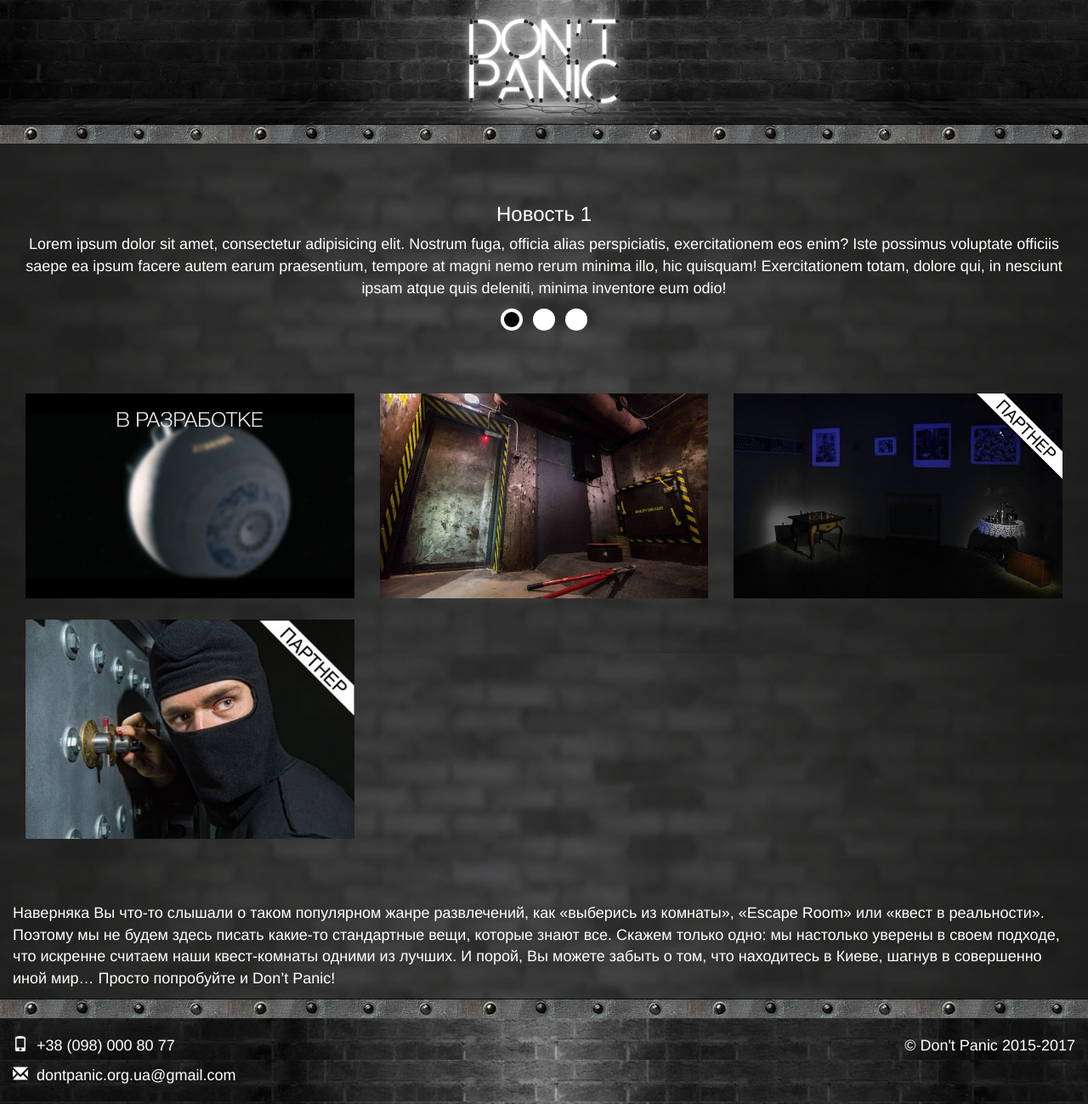
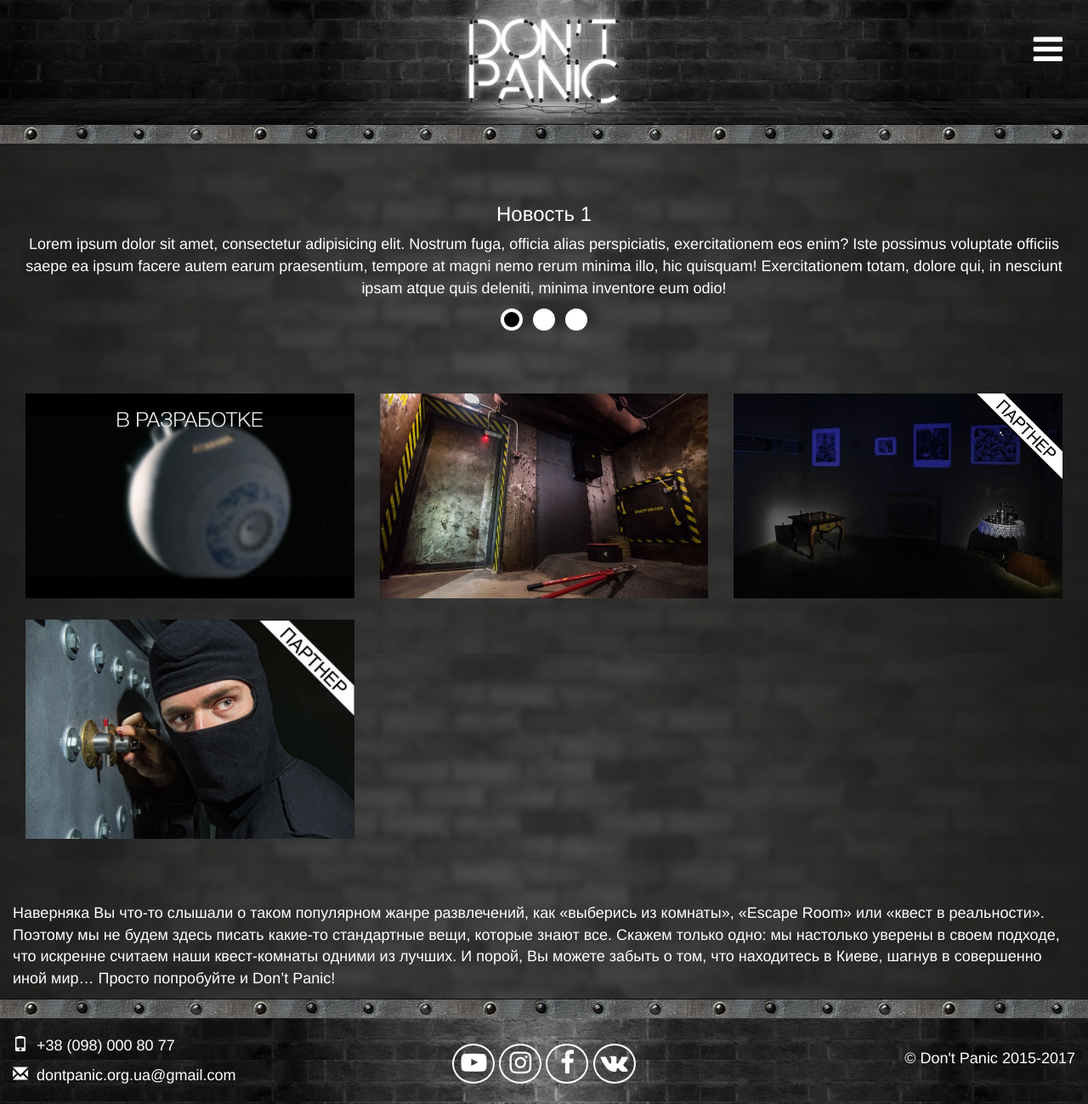
Before and after one commit to Tamtamlg/dontpanic, a website: page source/index.html in a window 1280 px wide. Shown: the whole page at 85% size. Drawn offline with nearby package versions, Linux system fonts and the light colour scheme; files that its build step writes are made by us from their sources.

Commit message:
added social icons, menu batton

```diff
--- a/source/index.html
+++ b/source/index.html
@@ -5,8 +5,10 @@
   <meta http-equiv="X-UA-Compatible" content="IE=edge">
   <meta name="viewport" content="width=device-width, initial-scale=1">
   <title>Don&#039;t Panic | Квест-комнаты в Киеве</title>
+  <link href="https://fonts.googleapis.com/css?family=Roboto:300,400,700&amp;subset=cyrillic" rel="stylesheet">
   <link rel="icon" href="img/favicon.png">
   <link rel="stylesheet" href="css/flexslider.css">
+  <link rel="stylesheet" href="https://maxcdn.bootstrapcdn.com/font-awesome/4.5.0/css/font-awesome.min.css">
   <link rel="stylesheet" href="https://maxcdn.bootstrapcdn.com/bootstrap/3.3.7/css/bootstrap.min.css">
   <link rel="stylesheet" href="css/style.css">
   <script src="https://ajax.googleapis.com/ajax/libs/jquery/3.1.1/jquery.min.js"></script>
@@ -27,11 +29,12 @@
         <img src="img/logo.gif" alt="Don&#039;t Panic">
       </a>
 
+      <a href="#" class="bars"><i class="fa fa-bars" aria-hidden="true"></i></a>
     </div>
   </header>
-<!--  HEADER end -->
 
   <div class="dotted-line"></div>
+<!--  HEADER end -->
 
 <!--  CONTENT -->
   <div class="content container-fluid">
@@ -98,9 +101,9 @@
   </div>
 <!--  CONTENT end -->
 
+<!--  FOOTER -->
   <div class="dotted-line"></div>
 
-<!--  FOOTER -->
   <footer class="container-fluid">
     <div class="row">
       <div class="col-md-4">
@@ -111,10 +114,15 @@
           <a href="mailto:dontpanic.org.ua@gmail.com"><span class="glyphicon glyphicon-envelope" aria-hidden="true"></span>&nbsp;&nbsp;dontpanic.org.ua@gmail.com</a>
         </p>
       </div>
-      <div class="col-md-4">
-
+      <div class="col-md-4 text-center">
+        <ul class="footer-menu">
+          <li><a href="#"><i class="fa fa-youtube-play" aria-hidden="true"></i></a></li>
+          <li><a href="#"><i class="fa fa-instagram" aria-hidden="true"></i></a></li>
+          <li><a href="#"><i class="fa fa-facebook" aria-hidden="true"></i></a></li>
+          <li><a href="#"><i class="fa fa-vk" aria-hidden="true"></i></a></li>
+        </ul>
       </div>
-      <div class="col-md-4">
+      <div class="col-md-4 copy">
         <p class="text-right">
           &copy; Don&#039;t Panic 2015-2017
         </p>
--- a/source/scss/style.scss
+++ b/source/scss/style.scss
@@ -5,6 +5,7 @@ body {
   padding: 0;
   color: #fff;
   font-size: 18px;
+  min-width: 380px;
 }
 * {
   box-sizing: border-box;
@@ -21,6 +22,7 @@ body {
 
 /* HEADER */
 header {
+  position: relative;
   height: 146px;
   background: url('../img/header.jpg') center top repeat-x;
 }
@@ -36,7 +38,17 @@ header {
   height: 23px;
   background: url('../img/line.png') repeat-x;
 }
-
+.bars {
+  display: block;
+  position: absolute;
+  top: 30px;
+  right: 30px;
+  font-size: 40px;
+  color: #fff;
+}
+.bars:hover {
+  color: lightblue;
+}
 /* HEADER end */
 
 
@@ -86,7 +98,27 @@ footer {
     text-decoration: none;
   }
 }
-
-
+.footer-menu {
+  padding: 0;
+  margin-top: 20px;
+  list-style: none;
+  li {
+    display: inline-block;
+  }
+  a {
+    display: block;
+    width: 50px;
+    text-align: center;
+    font-size: 30px;
+    border: 2px solid #fff;
+    border-radius: 50%;
+  }
+  a:hover {
+    border-color: lightblue;
+  }
+}
+.copy {
+  margin-top: 15px;
+}
 
 /* FOOTER end */
```
Also changed, not shown: source/css/style.css, 1 other file.
